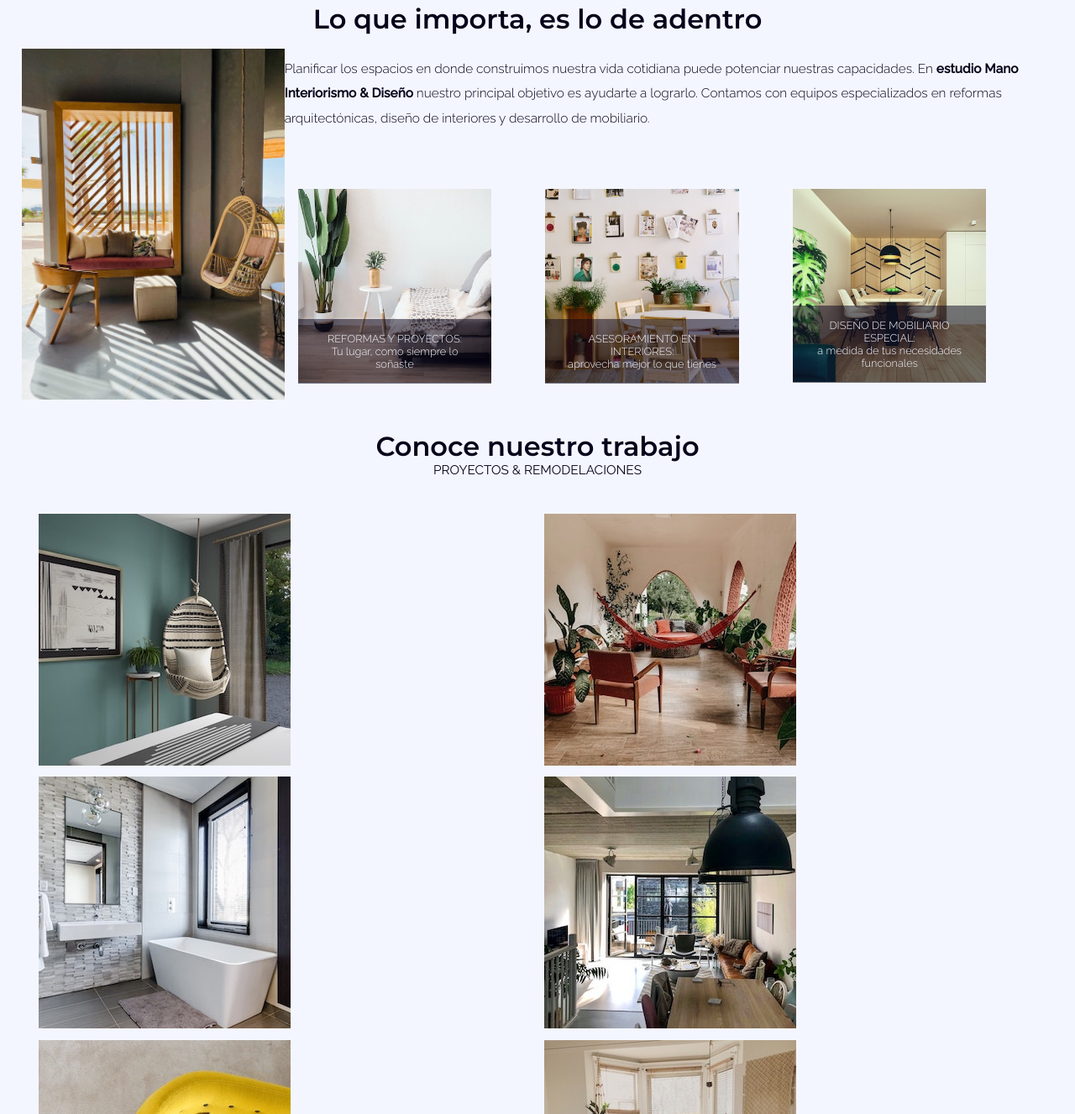
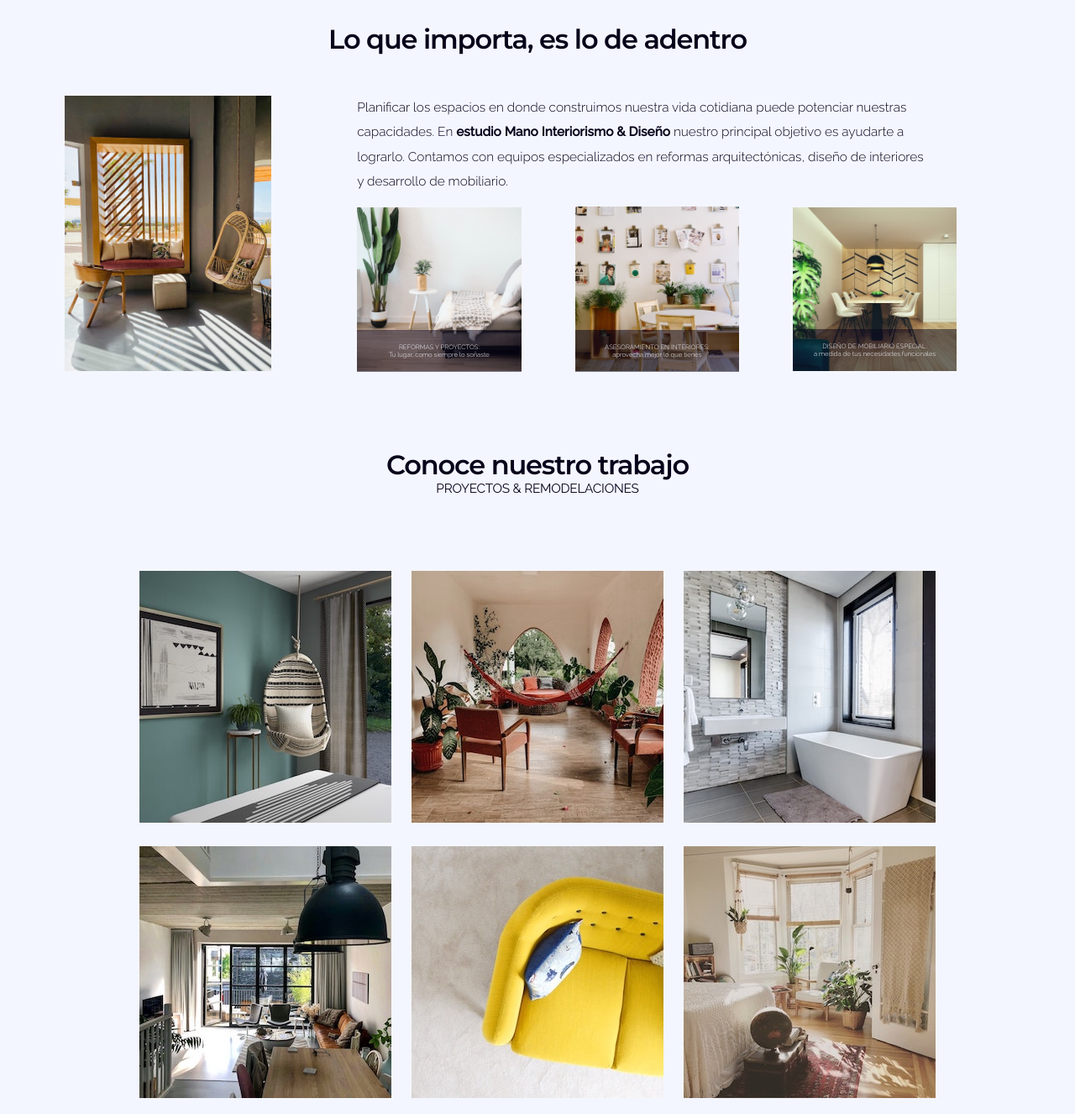
Before and after one commit to lachicho/web-mano, a plain HTML site: page index.html in a window 1280 px wide. Shown: the part 824-2151 px from the top of the page at 84% size. Drawn offline with Linux system fonts and the light colour scheme.

Commit message:
Add files via upload

```diff
--- a/css/styles.css
+++ b/css/styles.css
@@ -28,6 +28,7 @@ h1 {
     font-family:'Raleway', sans-serif;
     font-weight: 600;
     font-size: 5.5vw;
+    letter-spacing: -0.10vw;
 
 }
 
@@ -37,6 +38,7 @@ h2 {
     font-weight: 400;
     text-transform: uppercase;
     color:  #07031a;
+    letter-spacing: -0.02vw;
 }
 
 h3 {
@@ -57,7 +59,8 @@ h4 {
 .encabezado {
     flex: 1 1 100%;
     text-align: center;
-    margin-top: 1.25vw;
+    margin-top: 5vh;
+    letter-spacing: -0.09vw;
 }
 
 
@@ -143,30 +146,32 @@ h4 {
         display: flex;
         flex-flow: row wrap;
         flex: 1 1 auto;
+        justify-content: center;
     }
         .quienes-somos-caja {
             display: flex;
             flex-flow: row nowrap;
             padding: 2vh 2vw 2vh 2vw;
-            justify-content: space-between;
-            align-content: center;
+            justify-content: center;
+
         }
        .quienes-somos-img {
         flex: 1 1 100%;
+        padding: 4vh 4vw;
        }
         .quienes-somos-texto{
         display:flex;
         flex-flow: row wrap;
-        justify-content: center;
+        justify-content: flex-start;
+        align-content: space-between;
+        padding: 4vh 4vw;
         }
 
         .text {
-
             font-size: 1.2vw;
             line-height:2.3vw;
             font-weight: 300;
-            margin-top: 1.25vh;
-
+            width: 87%;
         }
 
         .servicios{
@@ -174,8 +179,7 @@ h4 {
             flex-flow: row nowrap;
             justify-content: space-evenly;
             align-items: center;
-            padding: 1.25vh 1.25vw 0vh 1.25vw;
-
+            flex: 1 1 100%;
         }
 
 /*texto en imagen-servicios*/
@@ -193,7 +197,7 @@ h4 {
             width: 100%;
             padding: 1.25vw;
             text-align: center;
-            font-size: 1vw;
+            font-size: 0.6vw;
         }
 
 /*MAIN:PROYECTOS*/
@@ -202,21 +206,21 @@ h4 {
         display: flex;
         flex-flow: row wrap;
         justify-content: center;
-        align-content: center;
-        flex: 1 1 auto;
+
     }
 
 
     .proyectos {
         display:flex;
         flex-flow: row wrap;
-        padding: 3vw;
-        justify-content: center;
+        margin-right: 6vw;
+        margin-left: 6vw;
+        padding: 6vw;
+        justify-content: space-around;
         align-content: center;
-        flex: 1 1 auto;
     }
 
-
+   /*
     .superior {
         display:flex;
         flex-flow: row nowrap;
@@ -228,10 +232,11 @@ h4 {
         flex-flow: row nowrap;
         justify-content: center;
     }
-
+    */
 
     .proyecto img {
-        margin: 0.6vh 0.6vw;
+        margin: 1.5vh;
+        flex: 1 1 25%;
     }
 
 
@@ -239,8 +244,6 @@ h4 {
 
 .proyecto {
     position: relative;
-    width: 50%;
-    flex: 1 1 auto;
 }
 
 .nombre {
@@ -248,8 +251,8 @@ h4 {
     top: 50%;
     left: 50%;
     transform: translate(-50%, -50%);
-    flex: 1 1 auto;
 }
+
 .overlay {
     position: absolute;
     bottom: 0;
@@ -264,7 +267,6 @@ h4 {
     font-size: 1.25vw;
     padding: 1.25vh 1.25vw;
     text-align: center;
-    flex: 1 1 auto;
 }
 
 
@@ -280,18 +282,15 @@ h4 {
         flex-flow: row wrap;
         justify-content: center;
         flex: 1 1 auto;
-
-
     }
         .carousel {
             display:flex;
             flex-flow: row nowrap;
             justify-content: space-between;
-            padding: 1.25vh 1.25vw;
-            margin: 1.25vh 1.25vw;
+            padding: 2vh 2vw;
+            margin: 5vh 2vw;
             margin-bottom: 3.5vh;
             flex: 1 1 auto;
-
         }
 /*tienda online*/
 
@@ -303,11 +302,11 @@ h4 {
             display: flex;
             flex-flow: row wrap;
             justify-content: center;
-            flex: 1 1 auto;
+            flex: 1 1 20%;
         }
         .tarjeta img{
             margin-top:0.5rem;
-            flex: 1 1 auto;
+
         }
 
         .tarjeta-texto {
@@ -365,14 +364,12 @@ h4 {
     .footer {
         background:#07031a;
         opacity: 0.7;
-        padding: 1.25vh 1.25vw;
+        padding: 2vh 2vw;
         display:flex;
         flex-flow: row nowrap;
         justify-content: space-between;
         align-items:center;
-        /*padding-right: 2rem;
-        padding-left:2rem;*/
-        flex: 1 1 auto;
+
 
     }
         .rrss {
@@ -401,7 +398,7 @@ h4 {
             align-items: flex-start;
             line-height: 1.30vh;
             font-weight: 500;
-            flex: 1 1 auto;
+
         }
 
 
@@ -446,8 +443,6 @@ h4 {
             flex-flow: row nowrap;
             justify-content: center;
             align-items: center;
-            flex: 1 1 auto;
-
         }
             .legal a:link, a:visited {
                 font-size: 0.7vw;
@@ -461,3 +456,7 @@ h4 {
             }
 
 /* Media queries moviles*/
+
+@media only screen and (min-width: 1300px) {
+
+}
```
